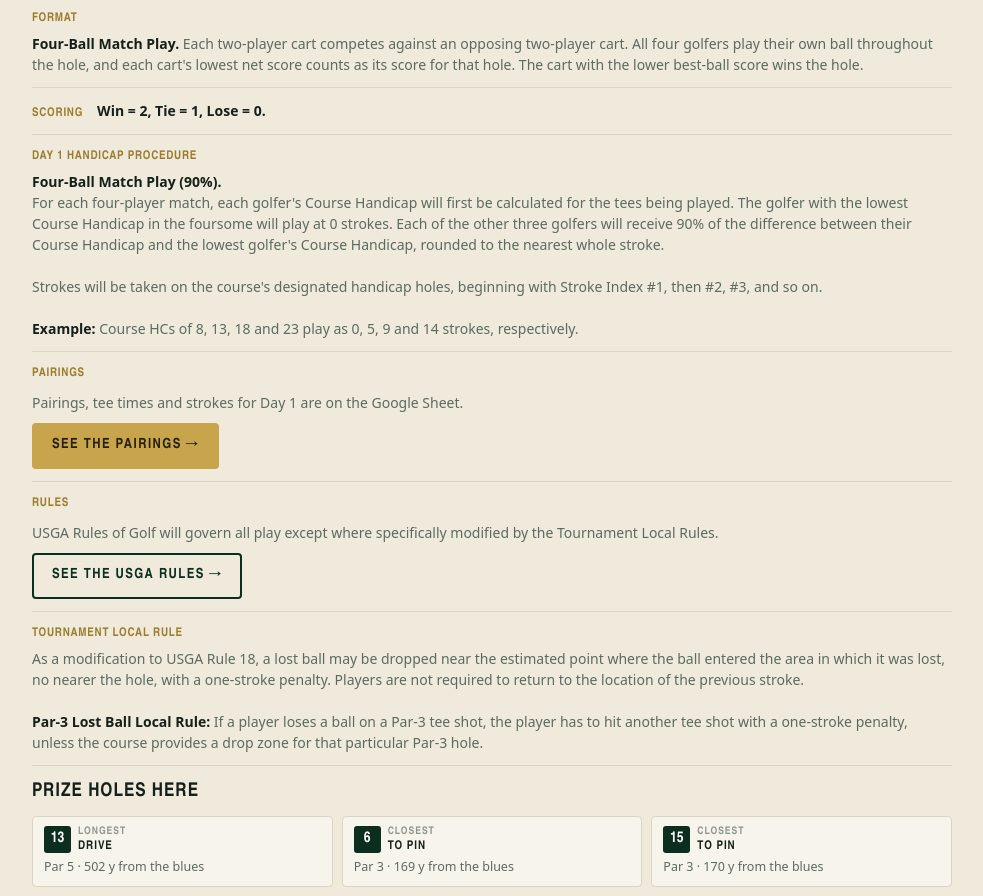
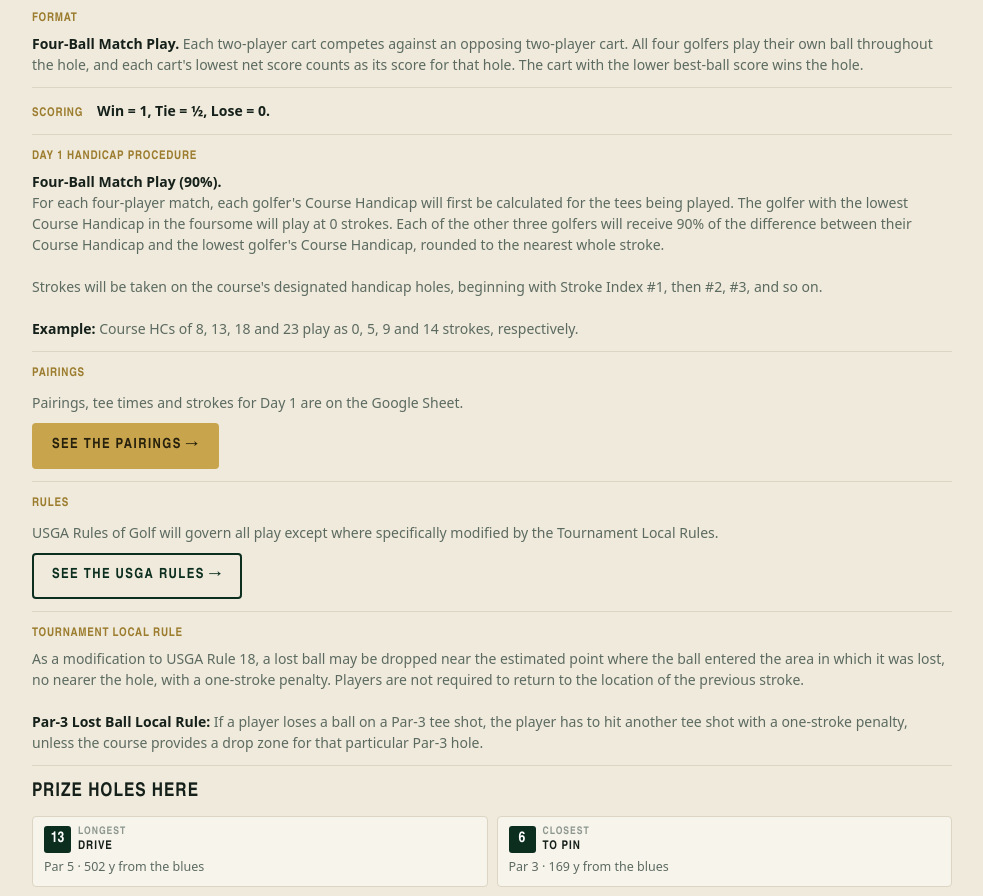
Before and after one commit to SonikaMahat/dvcgolf2026, a plain HTML site: page dvcgolf2026/index.html in a window 1280 px wide. Shown: the part 2399-3295 px from the top of the page, without its empty margins (148-1131 px from the left). Drawn offline with Linux system fonts and the light colour scheme.

Commit message:
Add files via upload

```diff
--- a/dvcgolf2026/index.html
+++ b/dvcgolf2026/index.html
@@ -1608,7 +1608,7 @@ footer .cupname{
 
       <div class="dayteam">
         <b>Scoring</b>
-        <span><b class="lead">Win = 2, Tie = 1, Lose = 0.</b></span>
+        <span><b class="lead">Win = 1, Tie = &frac12;, Lose = 0.</b></span>
       </div>
 
       <div class="dayteam">
@@ -1642,7 +1642,6 @@ footer .cupname{
         <div class="holes">
           <div class="hole"><div class="hn"><i>13</i><span>Longest<b>Drive</b></span></div><div class="yd">Par 5 &middot; 502 y from the blues</div></div>
           <div class="hole"><div class="hn"><i>6</i><span>Closest<b>To Pin</b></span></div><div class="yd">Par 3 &middot; 169 y from the blues</div></div>
-          <div class="hole"><div class="hn"><i>15</i><span>Closest<b>To Pin</b></span></div><div class="yd">Par 3 &middot; 170 y from the blues</div></div>
         </div>
       </div>
 
```
